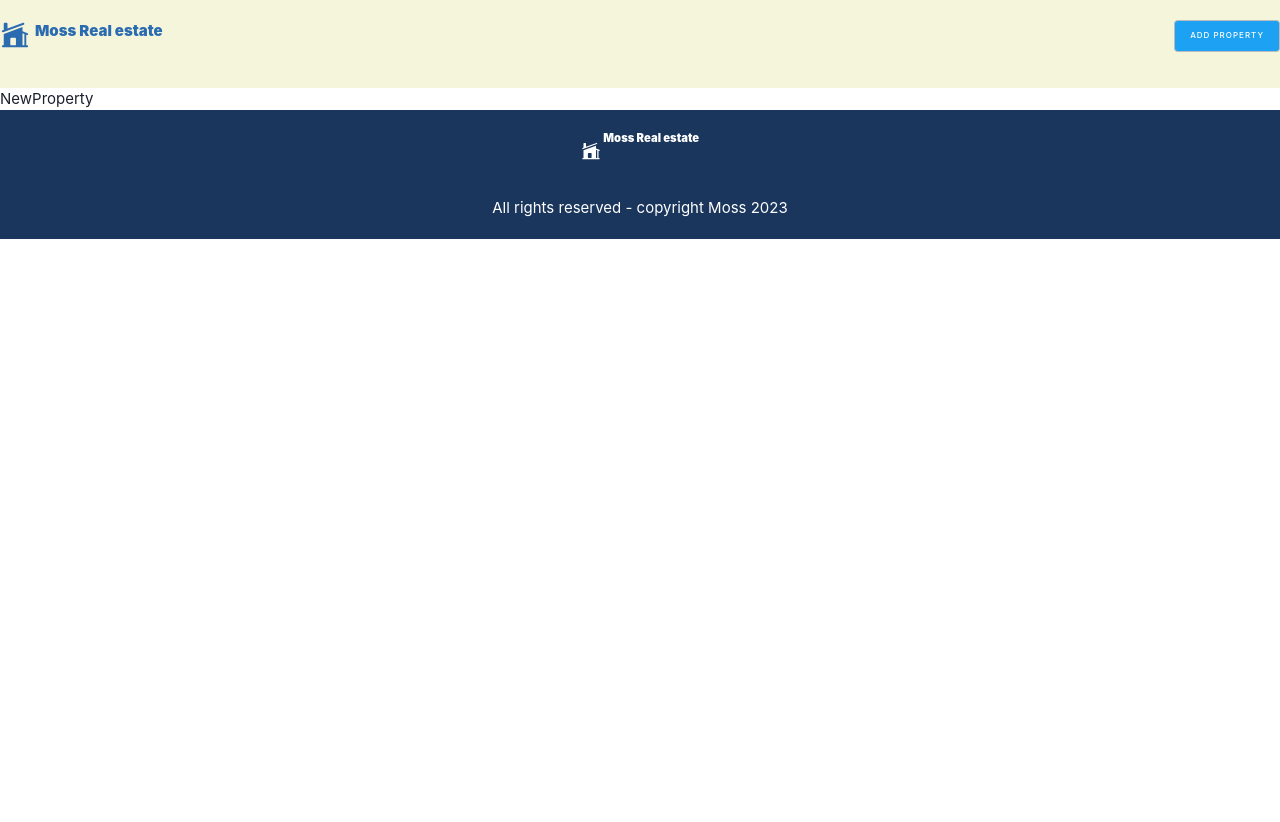
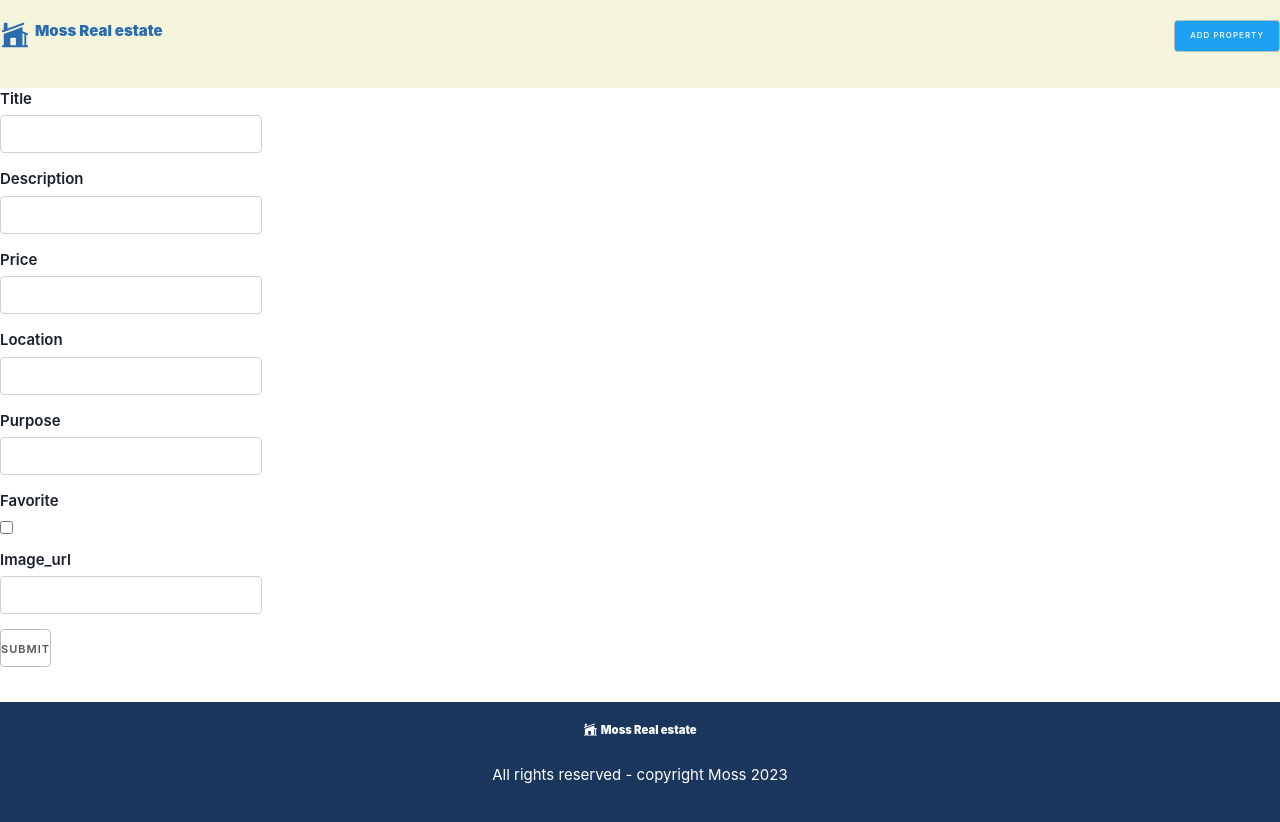
Before and after one commit to MossRoss/Real-estate-platform-Client, a React (Create React App) app: page /create-property in a window 1280 px wide. Shown: the top 822 px of the page. Before the commit the page ends 800 px from the top, so only its background shows below. Built offline with nearby package versions, Linux system fonts and the light colour scheme.

Commit message:
Frontend is cleaned

```diff
--- a/src/App.js
+++ b/src/App.js
@@ -7,8 +7,6 @@ import NewProperty from "./components/NewProperty/NewProperty";
 import Footer from "./components/Footer/Footer";
 
 import Nav from "./components/Nav/Nav";
-
-// import "./App.css";
 
 function App() {
   return (
--- a/src/components/Api/API.js
+++ b/src/components/Api/API.js
@@ -16,9 +16,9 @@ async function getPropertyByIdApi(id) {
     console.log(err);
   }
 }
-async function updatePropertyByIdApi(id) {
+async function updatePropertyByIdApi(id, updatedProperty) {
   try {
-    let result = await Axios.put(`/properties/${id}`);
+    let result = await Axios.put(`/properties/${id}`, updatedProperty);
     return result;
   } catch (err) {
     console.log(err);
@@ -33,9 +33,19 @@ async function deletePropertyApi(id) {
   }
 }
 
+async function createPropertyApi(property) {
+  try {
+    let result = await Axios.post("/Properties", property);
+    return result;
+  } catch (err) {
+    console.log(err);
+  }
+}
+
 export {
   getAllPropertiesApi,
   getPropertyByIdApi,
   updatePropertyByIdApi,
   deletePropertyApi,
+  createPropertyApi,
 };
--- a/src/components/Api/Axios.js
+++ b/src/components/Api/Axios.js
@@ -4,7 +4,7 @@ const AxiosInstance = axios.create({
   baseURL:
     process.env.NODE_ENV === "development"
       ? "http://localhost:3001"
-      : "DEPLOYED URL",
+      : "https://real-estate-platform.onrender.com/",
   timeout: 50000,
 });
 
--- a/src/components/EditProperty/EditProperty.js
+++ b/src/components/EditProperty/EditProperty.js
@@ -1,7 +1,153 @@
-import React from "react";
+import React, { useState, useEffect } from "react";
+import { useNavigate, useParams } from "react-router-dom";
+
+import { getPropertyByIdApi, updatePropertyByIdApi } from "../Api/API";
 
 function EditProperty() {
-  return <div>EditProperty</div>;
+  const navigate = useNavigate();
+  const { id } = useParams();
+
+  const [property, setProperty] = useState({
+    title: "",
+    description: "",
+    price: "",
+    location: "",
+    purpose: "",
+    is_favorite: false,
+    image_url: "",
+  });
+
+  useEffect(() => {
+    const fetchProperty = async () => {
+      try {
+        const response = await getPropertyByIdApi(id);
+        setProperty(response.data[0]);
+      } catch (error) {
+        navigate("/404");
+      }
+    };
+    fetchProperty();
+  }, []);
+
+  const handleTextChange = (e) => {
+    setProperty({
+      ...property,
+      [e.target.id]: e.target.value,
+    });
+  };
+
+  const handleCheckboxChange = (e) => {
+    setProperty({
+      ...property,
+      is_favorite: !property.is_favorite,
+    });
+  };
+
+  const updateProperty = async (id) => {
+    try {
+      await updatePropertyByIdApi(id, property);
+    } catch (e) {
+      console.log(e);
+    }
+  };
+
+  async function handleSubmit(e) {
+    e.preventDefault();
+    try {
+      await updateProperty(id);
+
+      navigate(`/properties/${id}`);
+    } catch (e) {
+      console.log(e);
+    }
+  }
+
+  return (
+    <div>
+      <form onSubmit={handleSubmit}>
+        <div>
+          <label>Title</label>
+          <input
+            required
+            type="text"
+            name="title"
+            id="title"
+            value={property.title}
+            onChange={handleTextChange}
+          />
+        </div>
+        <div>
+          <label>Description</label>
+          <input
+            required
+            type="text"
+            name="description"
+            id="description"
+            onChange={handleTextChange}
+            value={property.description}
+          />
+        </div>
+        <div>
+          <label>Price</label>
+          <input
+            required
+            type="number"
+            name="price"
+            id="price"
+            onChange={handleTextChange}
+            value={property.price}
+          />
+        </div>
+        <div>
+          <label>Location</label>
+          <input
+            required
+            type="text"
+            name="location"
+            id="location"
+            onChange={handleTextChange}
+            value={property.location}
+          />
+        </div>
+        <div>
+          <label>Purpose</label>
+          <input
+            required
+            type="Text"
+            name="purpose"
+            id="purpose"
+            onChange={handleTextChange}
+            value={property.purpose}
+          />
+        </div>
+
+        <div>
+          <label>Favorite</label>
+          <input
+            type="checkbox"
+            name="is_favorite"
+            id="is_favorite"
+            onChange={handleCheckboxChange}
+            checked={property.is_favorite}
+          />
+        </div>
+
+        <div>
+          <label>Image_url</label>
+          <input
+            required
+            type="text"
+            name="image_url"
+            id="image_url"
+            onChange={handleTextChange}
+            value={property.image_url}
+          />
+        </div>
+
+        <button>Submit</button>
+      </form>
+    </div>
+  );
 }
 
 export default EditProperty;
--- a/src/components/Footer/Footer.js
+++ b/src/components/Footer/Footer.js
@@ -11,14 +11,17 @@ function Footer() {
       flexDirection="column"
       color="White"
     >
-      <Box display="flex" gap="1" alignItems="center">
-        <HiHomeModern size="20" />
+      <Box display="flex" gap="1" alignContent={"center"}>
+        <HiHomeModern />
         <Text fontSize="lg" fontWeight="black">
           Moss Real estate
         </Text>
       </Box>
-      <Text marginTop="1rem fontSize='xs" textAlign="center"></Text>
-      All rights reserved - copyright Moss 2023
+      <Box>
+        <Text marginTop="1rem fontSize='xs" textAlign="center">
+          All rights reserved - copyright Moss 2023
+        </Text>
+      </Box>
     </Box>
   );
 }
--- a/src/components/Nav/Nav.js
+++ b/src/components/Nav/Nav.js
@@ -21,6 +21,7 @@ function Nav() {
               </Text>
             </Box>
           </Link>
+          <Link to="/create-property">
             <Button
               padding="1.5rem"
               colorScheme="twitter"
@@ -29,6 +30,7 @@ function Nav() {
             >
               ADD PROPERTY
             </Button>
+          </Link>
         </Flex>
       </Box>
     </Box>
--- a/src/components/NewProperty/NewProperty.js
+++ b/src/components/NewProperty/NewProperty.js
@@ -1,7 +1,133 @@
-import React from "react";
+import React, { useState } from "react";
+import { useNavigate } from "react-router-dom";
+import { createPropertyApi } from "../Api/API";
 
 function NewProperty() {
-  return <div>NewProperty</div>;
+  let navigate = useNavigate();
+
+  const [property, setProperty] = useState({
+    title: "",
+    description: "",
+    price: "",
+    location: "",
+    purpose: "",
+    is_favorite: false,
+    image_url: "",
+  });
+
+  async function handleCreateProperty(e) {
+    e.preventDefault();
+    try {
+      await createPropertyApi(property);
+      setProperty({
+        id: "",
+        title: "",
+        description: "",
+        price: "",
+        location: "",
+        purpose: "",
+        is_favorite: false,
+        image_url: "",
+      });
+
+      navigate(`/properties/${property.id}`);
+    } catch (e) {
+      console.log(e);
+    }
+  }
+  function handleOnchange(id, value) {
+    setProperty({
+      ...property,
+      [id]: value,
+    });
+  }
+
+  return (
+    <div>
+      <form onSubmit={handleCreateProperty}>
+        <div>
+          <label>Title</label>
+          <input
+            required
+            type="text"
+            name="title"
+            id="title"
+            onChange={(e) => handleOnchange(e.target.id, e.target.value)}
+            value={property.title}
+          />
+        </div>
+        <div>
+          <label>Description</label>
+          <input
+            required
+            type="text"
+            name="description"
+            id="description"
+            onChange={(e) => handleOnchange(e.target.id, e.target.value)}
+            value={property.description}
+          />
+        </div>
+
+        <div>
+          <label>Price</label>
+          <input
+            required
+            type="number"
+            name="price"
+            id="price"
+            onChange={(e) => handleOnchange(e.target.id, e.target.value)}
+            value={property.price}
+          />
+        </div>
+        <div>
+          <label>Location</label>
+          <input
+            required
+            type="text"
+            name="location"
+            id="location"
+            onChange={(e) => handleOnchange(e.target.id, e.target.value)}
+            value={property.location}
+          />
+        </div>
+        <div>
+          <label>Purpose</label>
+          <input
+            required
+            type="Text"
+            name="purpose"
+            id="purpose"
+            onChange={(e) => handleOnchange(e.target.id, e.target.value)}
+            value={property.purpose}
+          />
+        </div>
+        <div>
+          <label>Favorite</label>
+          <input
+            type="checkbox"
+            name="is_favorite"
+            id="is_favorite"
+            onChange={(e) => handleOnchange(e.target.id, e.target.checked)}
+            checked={property.is_favorite}
+          />
+        </div>
+
+        <div>
+          <label>Image_url</label>
+          <input
+            required
+            type="text"
+            name="image_url"
+            id="image_url"
+            onChange={(e) => handleOnchange(e.target.id, e.target.value)}
+            value={property.image_url}
+          />
+        </div>
+
+        <button>Submit</button>
+      </form>
+    </div>
+  );
 }
 
 export default NewProperty;
```
Also changed, not shown: src/components/HeroBanner/HerroBanner.js (deleted, +0 -18 lines), src/components/Properties/Properties.js (+5 -36 lines), src/components/Property/Property.js (+20 -51 lines), 1 other file (tests, documents, lock files or other folders). Lines whose indentation alone changed are shown as unchanged.
